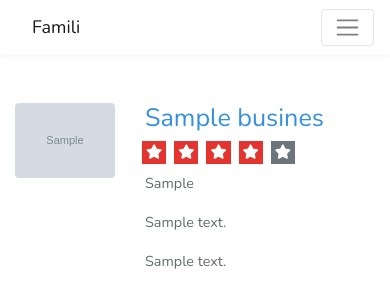
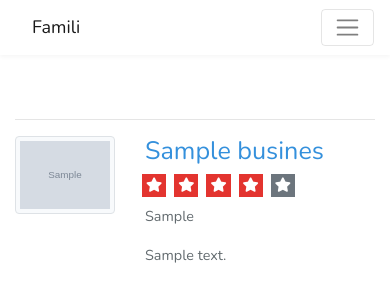
Before and after one commit to yuri0130/Famili, a Laravel app: page /businesses in a window 390 px wide. Shown: the top 286 px of the page. Run offline with Laravel 8, Linux system fonts and the light colour scheme; tables that the repository leaves empty hold one stand-in row (values such as "Sample post"); grey boxes marked "Sample" are stand-in pictures; settings files or empty folders that the repository lacks are supplied; some libraries are stand-ins or nearby versions.

Commit message:
fixed edit section on BusinessController

```diff
--- a/app/Http/Controllers/BusinessController.php
+++ b/app/Http/Controllers/BusinessController.php
@@ -82,9 +82,10 @@ class BusinessController extends Controller
      * @param  \App\Business  $business
      * @return \Illuminate\Http\Response
      */
-    public function edit(Business $business)
+    public function edit($business_id)
     {
-        return view('business.edit',  [
+        $business = Business::findOrFail($business_id);
+        return view('business.edit', [
             'business' => $business,
         ]);
     }
--- a/public/css/styles.css
+++ b/public/css/styles.css
@@ -137,15 +137,6 @@ li {
 }
 
 /* ここからbusinesses一覧pageのCSS */
-#businesses_main {
-    border-color: #d2cfcf;
-}
-
-img {
-    width: 200px;
-    height: 200px;
-    object-fit: cover;
-}
 
 #map {
     height: 300px;
--- a/resources/views/business/edit.blade.php
+++ b/resources/views/business/edit.blade.php
@@ -4,12 +4,12 @@
     <div class="row justify-content-center">
         <div class="col-md-8">
             <div class="card">
-                <div class="card-header">施設を登録</div>
+                <div class="card-header">編集</div>
 
                 <div class="card-body">
                     <form
                         method="PATCH"
-                        action="{{ '/business/'.$business->id }}"
+                        action=""
                         enctype="multipart/form-data"
                     >
                         @csrf
@@ -198,7 +198,7 @@
                         <div class="form-group row mb-0">
                             <div class="col-md-6 offset-md-4">
                                 <button type="submit" class="btn btn-primary">
-                                    登録する
+                                    更新する
                                 </button>
                             </div>
                         </div>
--- a/resources/views/business/index.blade.php
+++ b/resources/views/business/index.blade.php
@@ -5,19 +5,19 @@
         <div class="col-md-8">
             @foreach($businesses as $business)
 
-            <div id="businesses_main">
-                <div class="row">
+            <hr id="businesses_main">
+                <div class="row mb-2">
                     <div class="col-4">
                         <img
                             src="{{ Storage::url($business->image) }}"
-                            class="rounded img-fluid"
+                            class="rounded img-thumbnail"
                         />
                     </div>
 
                     <div class="col-8">
                         <h3>
                             <a
-                                href="{{ $business->id }}"
+                                href="/businesses/{{ $business->id }}"
                                 >{{ $business->name }}</a
                             >
                         </h3>
@@ -43,7 +43,7 @@
                         <p>{{ $business->description }}</p>
                     </div>
                 </div>
-            </div>
+            </hr>
             @endforeach
         </div>
 
```
Also changed, not shown: resources/views/business/show.blade.php (+14 -11 lines).
